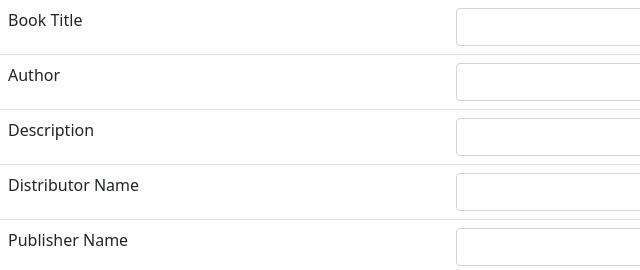
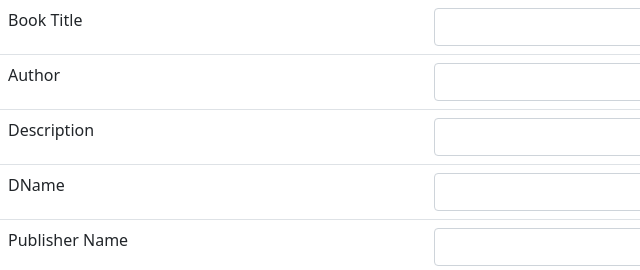
Before and after one commit to Jubina007/MY-PROJECT, a plain HTML site: page book.html in a window 1280 px wide. Shown: the top 270 px of the page, 0-640 px from the left. Drawn offline with nearby package versions, Linux system fonts and the light colour scheme.

Commit message:
Distributor name changed

```diff
--- a/book.html
+++ b/book.html
@@ -22,7 +22,7 @@
            <td><input type="text" class="form-control"></td>
        </tr>
        <tr>
-           <td>Distributor Name</td>
+           <td>DName</td>
            <td><input type="text" class="form-control"></td>
        </tr>
        <tr>
```
